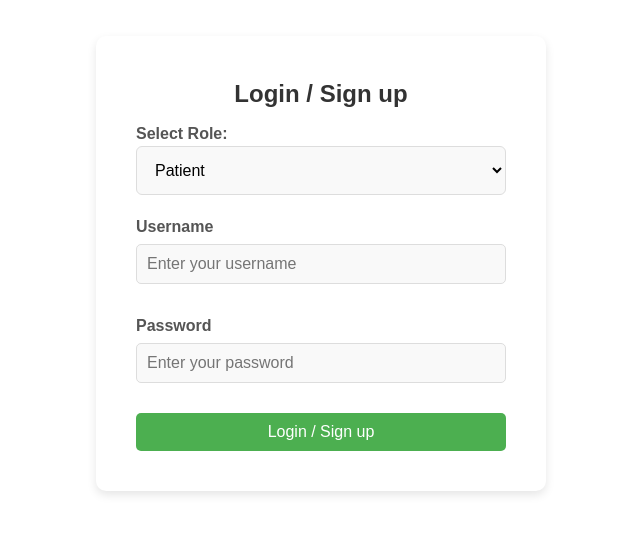
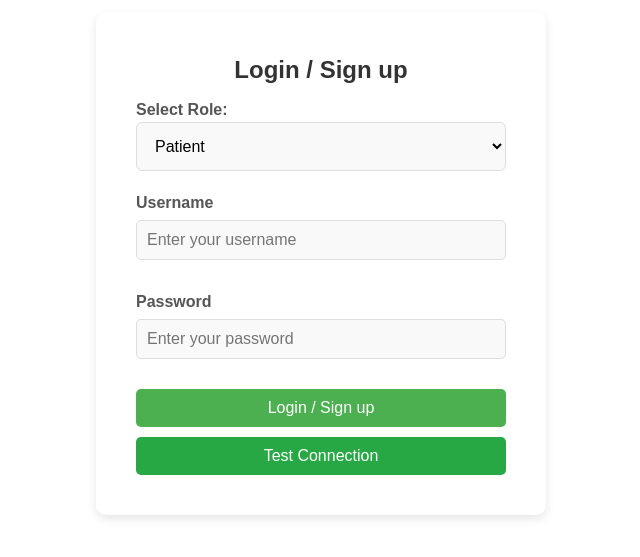
Before and after one commit to SrihariSakshith/AI-Powered-Emergency-Health-Network-Frontend, a React (Create React App) app: page / in a window 1280 px wide. Shown: the part 137-694 px from the top of the page, without its empty margins (319-959 px from the left). Built offline with nearby package versions, Linux system fonts and the light colour scheme.

Commit message:
updated code

```diff
--- a/src/Login.js
+++ b/src/Login.js
@@ -1,6 +1,6 @@
 import React, { useState } from "react";
 import { useNavigate } from "react-router-dom";
-import axios from "axios"; // Import axios
+import axios from "axios";
 import "./css/login.css";
 
 axios.defaults.withCredentials = true; // Enable credentials for axios
@@ -54,6 +54,19 @@ const Login = ({ onLoginSuccess }) => {
     }
   };
 
+  // ✅ Test connection function to check frontend-backend communication
+  const testConnection = async () => {
+    try {
+      const apiUrl = process.env.REACT_APP_API_BASE_URL || "https://ai-powered-emergency-health-network-server.vercel.app";
+
+      const response = await axios.get(`${apiUrl}/test-connection`);
+      alert(response.data.message); // Show success message
+    } catch (error) {
+      alert("Failed to connect to backend!");
+      console.error("Connection Test Error:", error);
+    }
+  };
+
   return (
     <div className="login-wrapper">
       <div className="login-container">
@@ -79,6 +92,11 @@ const Login = ({ onLoginSuccess }) => {
 
         <button onClick={login}>Login / Sign up</button>
 
+        {/* ✅ Test Connection Button */}
+        <button onClick={testConnection} style={{ marginTop: "10px", backgroundColor: "#28a745", color: "#fff" }}>
+          Test Connection
+        </button>
+
         {message.text && <div className={message.type === "error" ? "error" : "success"}>{message.text}</div>}
       </div>
     </div>
```
